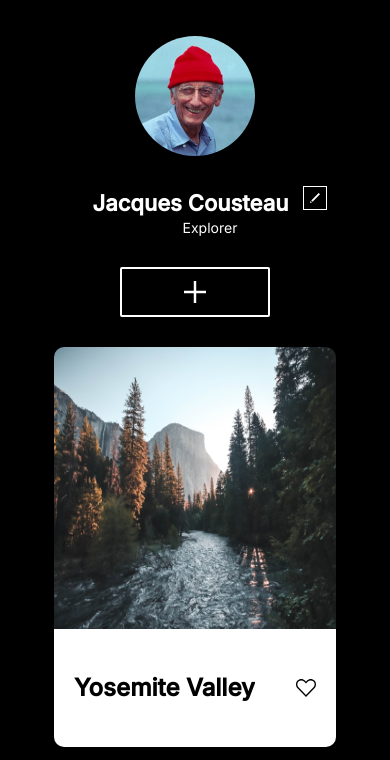
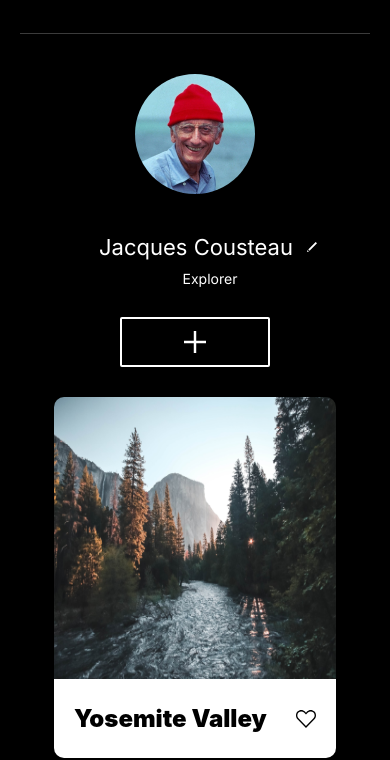
Before and after one commit to SELissie/se_project_aroundtheus, a plain HTML site: page index.html in a window 390 px wide. Shown: the part 85-845 px from the top of the page. Drawn offline with Linux system fonts and the light colour scheme; a web font is replaced by a local one.

Commit message:
Implemented corrections to blocks and html

```diff
--- /dev/null
+++ b/blocks/card.css
@@ -0,0 +1,45 @@
+.card {
+  display: flex;
+  flex-direction: column;
+  list-style-type: none;
+}
+
+.card__image {
+  width: 282px;
+  height: 282px;
+  border-radius: 10px 10px 0 0;
+}
+
+.card__title {
+  text-overflow: ellipsis;
+  white-space: nowrap;
+  overflow: hidden;
+  font-family: "Inter";
+  line-height: 29px;
+  font-weight: 900;
+  font-size: 24px;
+  color: #000;
+  margin: 0;
+}
+
+.card__description {
+  display: flex;
+  align-items: center;
+  justify-content: space-between;
+  padding: 25px 20px;
+  background-color: #fff;
+  border-radius: 0 0 10px 10px;
+}
+
+.card__like-button {
+  background: transparent url(../images/Like\ button.svg) center no-repeat;
+  width: 21px;
+  height: 18px;
+  padding: 0;
+  border-style: none;
+  cursor: pointer;
+}
+
+.card__like-button:hover {
+  background: transparent url(../images/Like\ button-hover.svg) center no-repeat;
+}
--- a/blocks/cards.css
+++ b/blocks/cards.css
@@ -2,7 +2,7 @@
   margin-top: 30px;
 }
 
-.card__grid {
+.cards__grid {
   display: grid;
   justify-content: center;
   grid-template-columns: repeat(auto-fit, 282px);
@@ -10,43 +10,3 @@
   margin: 0;
   padding: 0;
 }
-
-.card {
-  display: flex;
-  flex-direction: column;
-  list-style-type: none;
-}
-
-.card__image {
-  width: 282px;
-  height: 282px;
-  border-radius: 10px 10px 0 0;
-}
-
-.card__title {
-  text-overflow: ellipsis;
-  white-space: nowrap;
-  overflow: hidden;
-}
-
-.card__description {
-  display: flex;
-  background-color: #fff;
-  color: #000;
-  align-items: center;
-  justify-content: space-between;
-  padding: 25px 20px;
-  border-radius: 0 0 10px 10px;
-}
-
-.card__like-button {
-  background: transparent url(../images/Like\ button.svg) center no-repeat;
-  width: 21px;
-  height: 18px;
-  border-style: none;
-}
-
-.card__like-button:hover {
-  background: transparent url(../images/Like\ button-hover.svg) center no-repeat;
-  border-style: none;
-}
--- a/blocks/footer.css
+++ b/blocks/footer.css
@@ -4,4 +4,12 @@
   font-size: 18px;
   line-height: 1.2;
   margin-top: 50px;
+  margin-bottom: 30px;
 }
+
+@media screen and (max-width: 480px) {
+  .footer {
+    font-size: 14px;
+    line-height: 1.2;
+  }
+}
--- a/blocks/header.css
+++ b/blocks/header.css
@@ -1,17 +1,33 @@
 .header {
   width: 100%;
   margin-top: 45px;
+  display: flex;
+  align-items: flex-start;
+  flex-direction: column;
 }
 
-/*.header__logo {
-  width: 173px;
+.header__logo {
+  position: relative;
   height: 33px;
 }
 
-/*.header__divider {
-  border-bottom: solid 0.15px #545454;
+.header__divider {
+  border-bottom: solid #545454 0.15px;
   width: 100%;
-  margin-top: 41px;
   opacity: 70%;
+  margin: 40px 0 0 0;
 }
-*/
+
+@media screen and (max-width 480px) {
+  .header__logo {
+    position: absolute;
+    top: 20px;
+    left: 20px;
+    width: 126px;
+    height: 24px;
+  }
+
+  .header__divider {
+    padding: 0px;
+  }
+}
--- a/blocks/profile.css
+++ b/blocks/profile.css
@@ -24,8 +24,11 @@
 .profile__name {
   font-size: 42px;
   line-height: 1.1;
-  font-weight: 500px;
+  font-weight: 500;
   margin: 0;
+  text-overflow: ellipsis;
+  white-space: nowrap;
+  overflow: hidden;
   grid-area: name;
 }
 
@@ -35,20 +38,23 @@
   width: 24px;
   height: 24px;
   grid-area: button;
+  margin-left: 18px;
   border-style: none;
-  margin-left: 18px;
+  cursor: pointer;
 }
 
 .profile__edit-button:hover {
   background: transparent url(../images/Edit_Button-hover.svg) center no-repeat;
-  border-style: none;
 }
 
 .profile__descript {
   font-size: 18px;
   line-height: 1.2;
-  font-weight: 400px;
+  font-weight: 400;
   margin: 0;
+  text-overflow: ellipsis;
+  white-space: nowrap;
+  overflow: hidden;
   grid-area: description;
 }
 
@@ -56,16 +62,16 @@
   background: transparent url(../images/Add\ Button.svg) center no-repeat;
   width: 150px;
   height: 50px;
+  margin-left: auto;
   border-style: none;
-  margin-left: auto;
+  cursor: pointer;
 }
 
 .profile__add-button:hover {
   background: transparent url(../images/Add\ Button-hover.svg) center no-repeat;
-  border-style: none;
 }
 
-@media screen and (max-width: 1116px) {
+/*@media screen and (max-width: 1116px) {
   .profile__name {
     font-size: 40px;
     line-height: 1.1;
@@ -77,17 +83,12 @@
     font-size: 38px;
     line-height: 1.1;
   }
-}
-
-@media screen and (max-width: 999px) {
-  .profile__name {
-    font-size: 32px;
-    line-height: 1.1;
-  }
-}
+}*/
 
 @media screen and (max-width: 870px) {
   .profile__info {
+    /*font-size: 32px;
+    line-height: 1.1;*/
     display: flex;
     flex-wrap: wrap;
     width: 100%;
@@ -126,8 +127,8 @@
   }
 
   .profile__name {
-    font-size: 28px;
-    line-height: 1.1;
+    /*font-size: 28px;
+    line-height: 1.1;*/
     align-self: center;
     margin-top: 20px;
   }
@@ -136,11 +137,12 @@
     margin-top: 20px;
     margin-left: 15px;
     padding: 0;
+    border-style: none;
   }
 
   .profile__descript {
-    font-size: 20px;
-    line-height: 1.2;
+    /*font-size: 20px;
+    line-height: 1.2;*/
     width: 100%;
     text-align: center;
     margin-top: 15px;
@@ -169,13 +171,17 @@
   .profile__name {
     margin-top: 40px;
     font-size: 22px;
-    line-height: 1.21px;
+    line-height: 1.21;
   }
 
   .profile__edit-button {
     margin-top: 30px;
-    align-items: center;
+    width: 18px;
+    height: 18px;
+    align-self: center;
     padding: 0;
+    margin: 40px 0 0 10px;
+    border-style: solid;
   }
 
   .profile__descript {
@@ -188,6 +194,7 @@
 
   .profile__add-button {
     margin: 0;
+    width: 282px;
     width: 100%;
     margin-top: 30px;
     padding: 0;
--- a/index.html
+++ b/index.html
@@ -27,13 +27,13 @@
           />
           <div class="profile__info">
             <h1 class="profile__name">Jacques Cousteau</h1>
-            <button class="profile__edit-button"></button>
+            <button type="button" class="profile__edit-button"></button>
             <p class="profile__descript">Explorer</p>
           </div>
-          <button class="profile__add-button"></button>
+          <button type="button" class="profile__add-button"></button>
         </section>
         <section class="cards page__section">
-          <ul class="card__grid">
+          <ul class="cards__grid">
             <li class="card">
               <img
                 src="./images/yosemite.jpg"
@@ -86,7 +86,7 @@
                 class="card__image"
               />
               <div class="card__description">
-                <h2 class="card__title">Vanoise National National Park</h2>
+                <h2 class="card__title">Vanoise National Park</h2>
                 <button class="card__like-button"></button>
               </div>
             </li>
@@ -104,7 +104,7 @@
           </ul>
         </section>
         <footer class="footer page__section">
-          <div class="footer__copyright">&copy; 2024 Around The U.S.</div>
+          <p class="footer__copyright">&copy; 2024 Around The U.S.</p>
         </footer>
       </main>
     </div>
--- a/pages/index.css
+++ b/pages/index.css
@@ -4,4 +4,5 @@
 @import url(../blocks/header.css);
 @import url(../blocks/profile.css);
 @import url(../blocks/cards.css);
+@import url(../blocks/card.css);
 @import url(../blocks/footer.css);
--- a/vendor/fonts.css
+++ b/vendor/fonts.css
@@ -16,15 +16,7 @@
 @font-face {
   font-family: "Inter";
   font-style: normal;
-  font-weight: 500;
+  font-weight: 900;
   font-display: swap;
-  src: url("./fonts/Inter-Medium.woff2") format("woff2");
+  src: url("Inter-Black.woff2") format("woff2");
 }
-
-@font-face {
-  font-family: "InterDisplay";
-  font-style: normal;
-  font-weight: 500;
-  font-display: swap;
-  src: url("./fonts/InterDisplay-Medium.woff2") format("woff2");
-}
```
